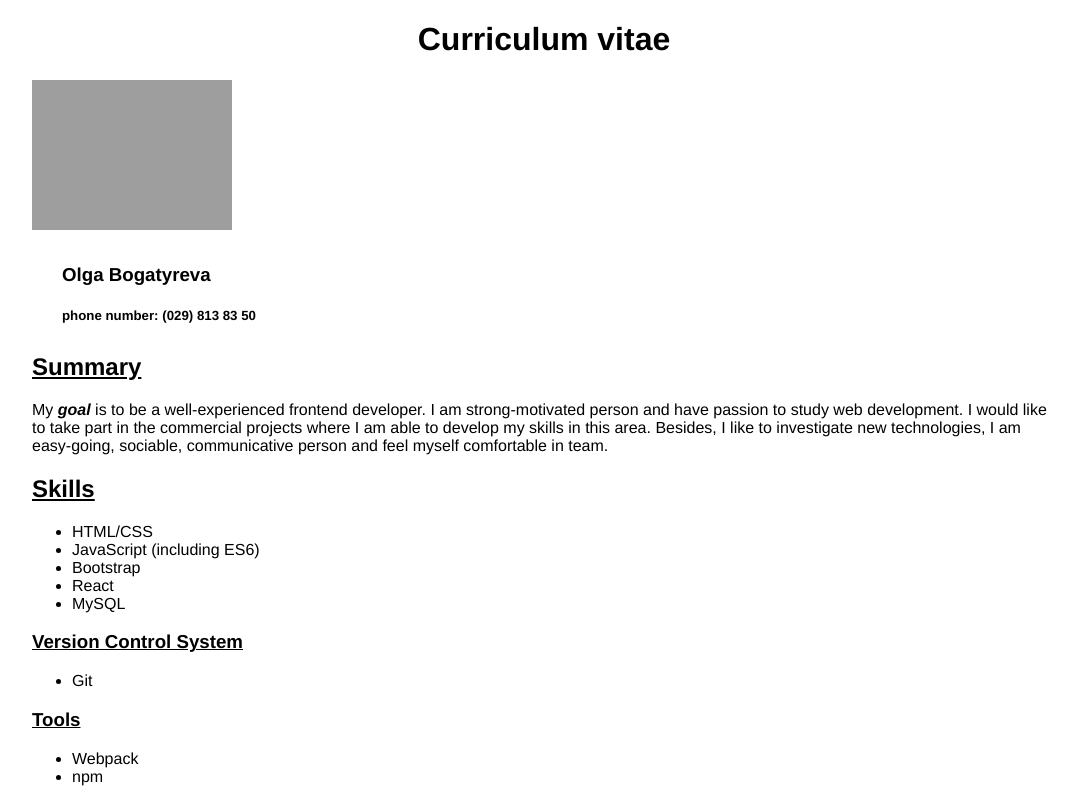
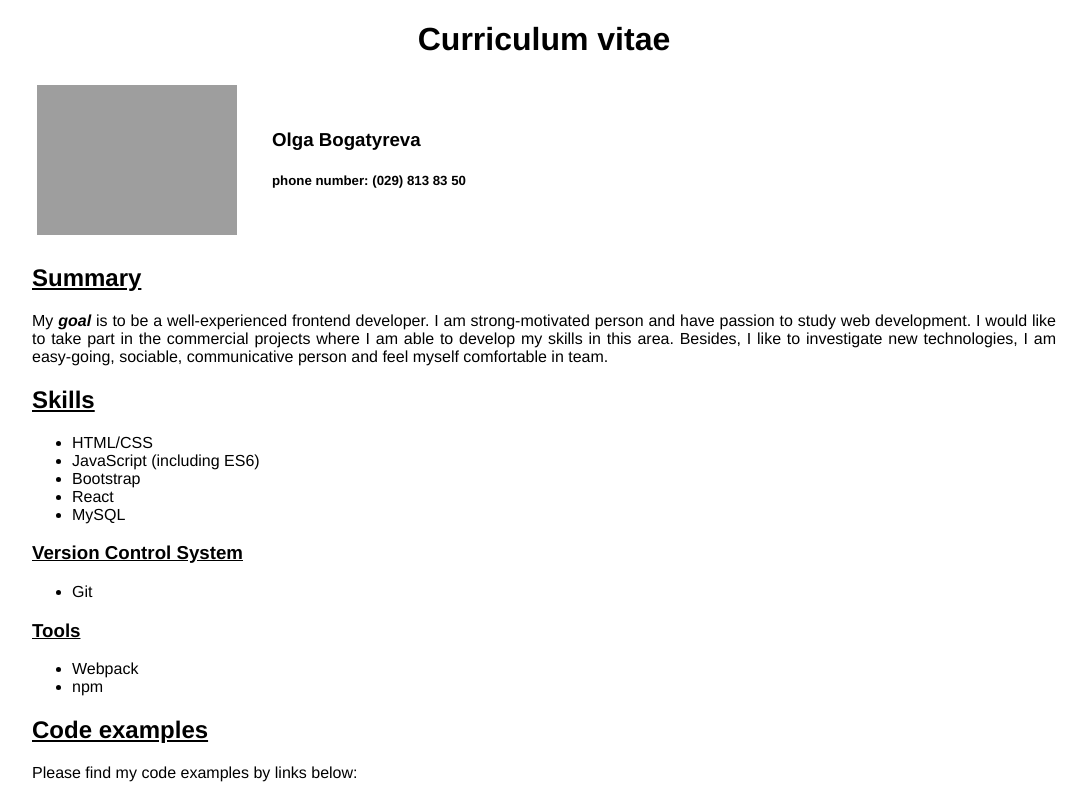
Before and after one commit to obogatyreva/rsschool-2019Q1-cv, a plain HTML site: page index.html in a window 1280 px wide. Shown: the top 795 px of the page, without its empty margins (96-1183 px from the left). Drawn offline with Linux system fonts and the light colour scheme; grey boxes are pictures that could not be loaded.

Commit message:
feat: add second part of css styles

```diff
--- a/style.css
+++ b/style.css
@@ -21,3 +21,24 @@ h1 {
 .user {
   text-decoration: none;
 }
+
+.img {
+  padding: 5px;
+	text-shadow: 1px;
+}
+
+header {
+  position: relative;
+  display: flex;
+  margin-top: 8px;
+  justify-content: baseline;
+}
+
+p.text {
+  text-decoration: none;
+  text-align: justify;
+}
+
+a:hover {
+  color: rgb(12, 23, 53);
+}
```
